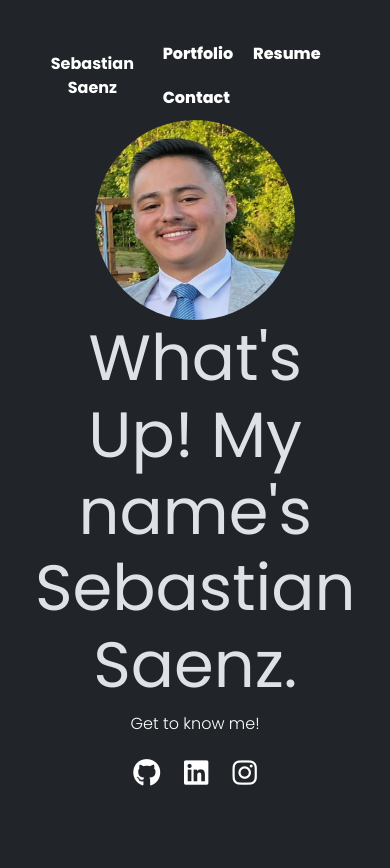
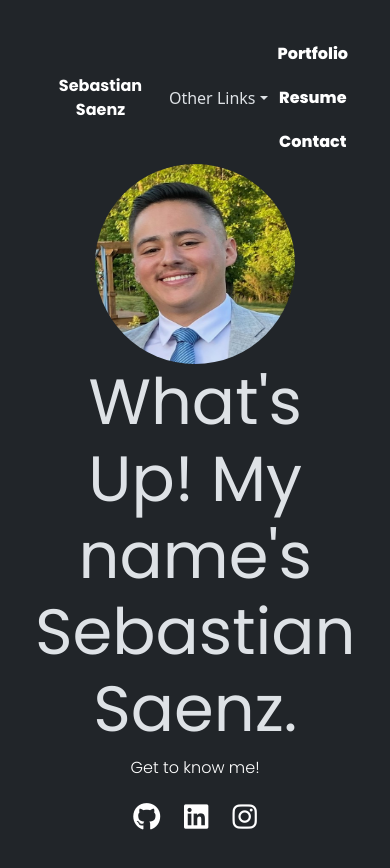
Before and after one commit to thasebby/reactPortfolio, a React (Vite) app: page / in a window 390 px wide. Shown: the top 868 px of the page. Built offline with nearby package versions, Linux system fonts and the light colour scheme.

Commit message:
trying to fix the other how the other links show up on a phone screen

```diff
--- a/src/App.css
+++ b/src/App.css
@@ -222,6 +222,22 @@ body {
   margin-left: auto;
 }
 
+/* adjusting the other-links to show different  */
+@media (max-width: 768px) {
+  .other-links {
+    display: block;
+  }
+
+  .other-links li {
+    display: block;
+  }
+
+  .other-links li a {
+    display: block;
+    padding: 10px;
+  }
+}
+
 .nav-tabs {
   display: flex;
 }
--- a/src/components/NavTabs.jsx
+++ b/src/components/NavTabs.jsx
@@ -1,10 +1,16 @@
 import { Link, useLocation } from 'react-router-dom';
+import React, { useState } from 'react';
 import '../App.css';
 
 // Here we are using object destructuring assignment to pluck off our variables from the props object
 // We assign them to their own variable names
 function NavTabs() {
   const currentPage = useLocation().pathname;
+  const [showDropdown, setShowDropdown] = useState(false);
+
+  const handleDropdownToggle = () => {
+    setShowDropdown(!showDropdown);
+  };
 
   return (
     <nav className='nav-container'>
@@ -21,7 +27,11 @@ function NavTabs() {
         </li>
       </ul>
 
-      <ul className='nav other-links poppins-extrabold' style={{ borderBottom: '0px' }}>
+      <div className='dropdown-toggle' onClick={handleDropdownToggle}>
+        Other Links
+      </div>
+
+      <ul className={`nav other-links poppins-extrabold ${showDropdown ? 'show' : ''}`}>
         <li className="nav-item">
           <Link
             to="/Portfolio"
```
